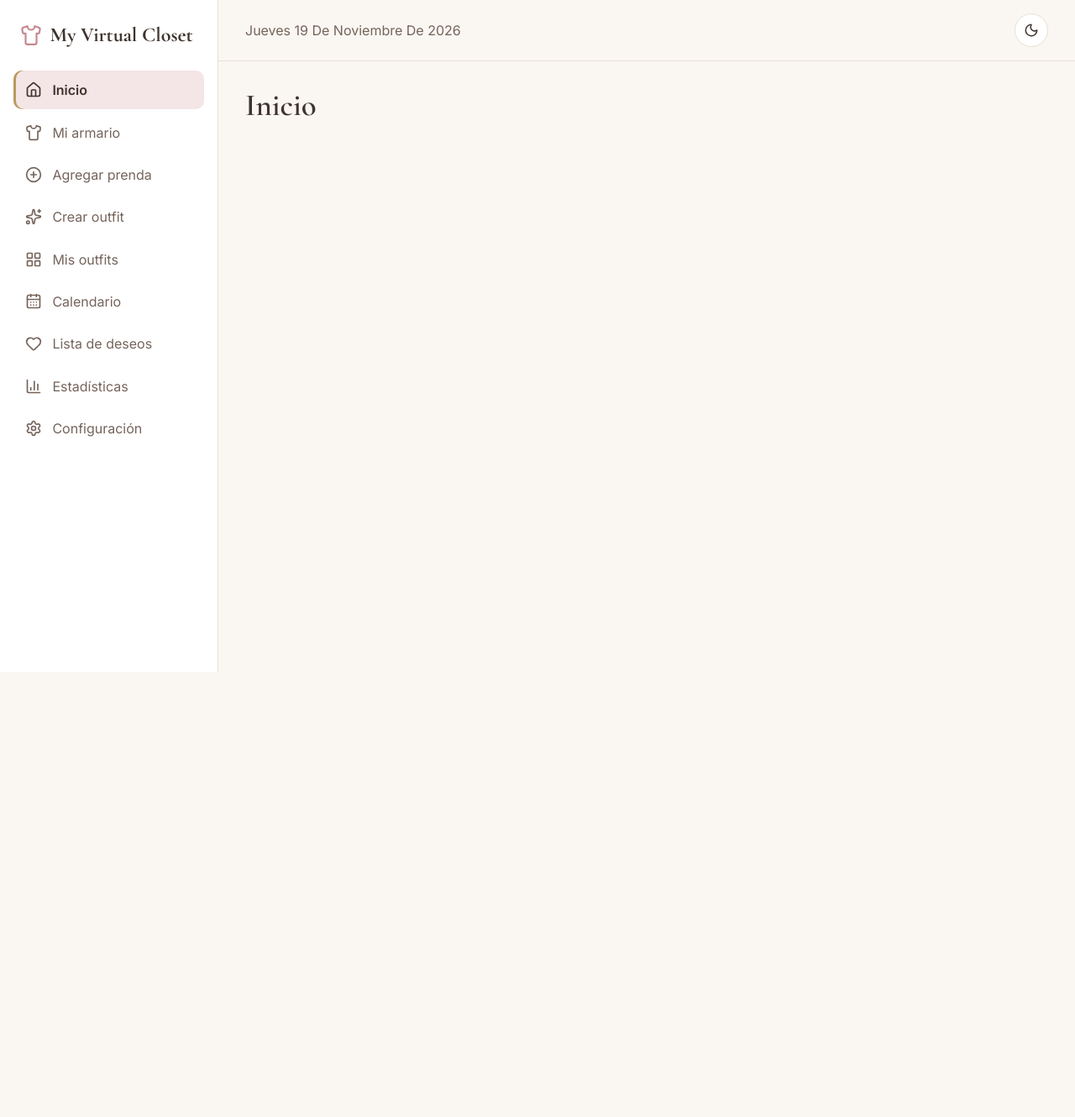
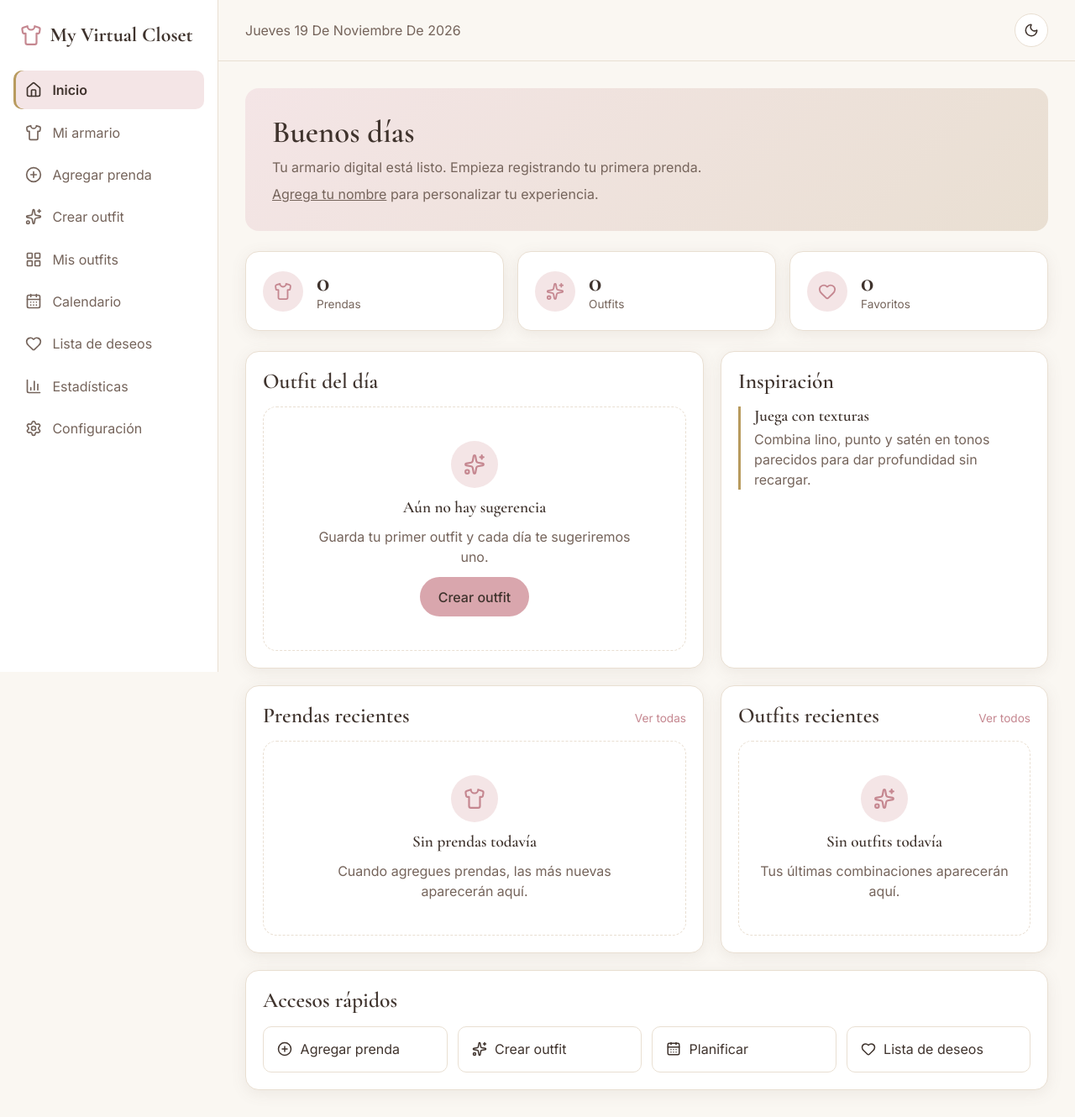
Before and after one commit to dansire/my-virtual-closet, a React (Vite) app: page / in a window 1280 px wide. Shown: the whole page at 84% size. Before the commit the page ends 800 px from the top, so only its background shows below. Built offline with nearby package versions, Linux system fonts and the light colour scheme.

Commit message:
feat: add dashboard with stats, outfit of the day and quick actions

```diff
--- /dev/null
+++ b/src/components/dashboard/OutfitOfTheDay.jsx
@@ -0,0 +1,37 @@
+import { Link } from 'react-router-dom'
+import { Sparkles } from 'lucide-react'
+import EmptyState from '../common/EmptyState'
+import { OCCASIONS, STYLES } from '../../constants'
+
+const labelOf = (list, value) => list.find((i) => i.value === value)?.label ?? value
+
+export default function OutfitOfTheDay({ outfit }) {
+  if (!outfit) {
+    return (
+      <EmptyState
+        icon={Sparkles}
+        title="Aún no hay sugerencia"
+        text="Guarda tu primer outfit y cada día te sugeriremos uno."
+        actionTo="/outfits/crear"
+        actionLabel="Crear outfit"
+      />
+    )
+  }
+
+  const pieces = Object.values(outfit.items ?? {}).filter(Boolean).length
+
+  return (
+    <div>
+      <h3>{outfit.name}</h3>
+      <p style={{ color: 'var(--text-soft)', margin: '0.4rem 0 0.8rem' }}>
+        {outfit.description || 'Un look listo para estrenar hoy.'}
+      </p>
+      <span className="tag">{labelOf(OCCASIONS, outfit.occasion)}</span>
+      <span className="tag">{labelOf(STYLES, outfit.style)}</span>
+      <span className="tag">{pieces} prendas</span>
+      <p style={{ marginTop: '1rem' }}>
+        <Link to="/outfits" className="btn btn-ghost">Ver mis outfits</Link>
+      </p>
+    </div>
+  )
+}
--- /dev/null
+++ b/src/components/dashboard/QuickActions.jsx
@@ -0,0 +1,21 @@
+import { Link } from 'react-router-dom'
+import { PlusCircle, Sparkles, CalendarDays, Heart } from 'lucide-react'
+
+const ACTIONS = [
+  { to: '/armario/nueva', label: 'Agregar prenda', icon: PlusCircle },
+  { to: '/outfits/crear', label: 'Crear outfit', icon: Sparkles },
+  { to: '/calendario', label: 'Planificar', icon: CalendarDays },
+  { to: '/deseos', label: 'Lista de deseos', icon: Heart },
+]
+
+export default function QuickActions() {
+  return (
+    <div className="quick-grid">
+      {ACTIONS.map(({ to, label, icon: Icon }) => (
+        <Link key={to} to={to} className="quick-link">
+          <Icon size={18} /> {label}
+        </Link>
+      ))}
+    </div>
+  )
+}
--- /dev/null
+++ b/src/components/dashboard/StatCard.jsx
@@ -0,0 +1,11 @@
+export default function StatCard({ icon: Icon, label, value }) {
+  return (
+    <div className="card stat-card">
+      <span className="stat-icon"><Icon size={22} /></span>
+      <div>
+        <div className="stat-value">{value}</div>
+        <div className="stat-label">{label}</div>
+      </div>
+    </div>
+  )
+}
--- a/src/pages/Dashboard.jsx
+++ b/src/pages/Dashboard.jsx
@@ -1,3 +1,108 @@
+import { Link } from 'react-router-dom'
+import { Shirt, Sparkles, Heart } from 'lucide-react'
+import { useCloset } from '../hooks/useContexts'
+import { getGreeting, getDayNumber } from '../utils/dateUtils'
+import { STYLE_TIPS } from '../constants'
+import StatCard from '../components/dashboard/StatCard'
+import QuickActions from '../components/dashboard/QuickActions'
+import OutfitOfTheDay from '../components/dashboard/OutfitOfTheDay'
+import EmptyState from '../components/common/EmptyState'
+import '../styles/dashboard.css'
+
 export default function Dashboard() {
-  return <h1>Inicio</h1>
+  const { clothing, outfits, userName } = useCloset()
+
+  const favorites = clothing.filter((c) => c.favorite).length + outfits.filter((o) => o.favorite).length
+
+  const recentClothing = [...clothing]
+    .sort((a, b) => (b.createdAt || '').localeCompare(a.createdAt || ''))
+    .slice(0, 4)
+
+  const recentOutfits = [...outfits]
+    .sort((a, b) => (b.createdAt || '').localeCompare(a.createdAt || ''))
+    .slice(0, 3)
+
+  // Cambia cada día; con varios outfits no se repite el mismo todos los días.
+  const day = getDayNumber()
+  const outfitOfTheDay = outfits.length ? outfits[day % outfits.length] : null
+  const tip = STYLE_TIPS[day % STYLE_TIPS.length]
+
+  return (
+    <>
+      <section className="hero">
+        <h1>{getGreeting(userName)}</h1>
+        <p>
+          {clothing.length === 0
+            ? 'Tu armario digital está listo. Empieza registrando tu primera prenda.'
+            : 'Qué bueno verte de nuevo. Tu armario te está esperando.'}
+        </p>
+        {!userName && (
+          <p><Link to="/configuracion" style={{ textDecoration: 'underline' }}>Agrega tu nombre</Link> para personalizar tu experiencia.</p>
+        )}
+      </section>
+
+      <section className="stats-grid" aria-label="Resumen del armario">
+        <StatCard icon={Shirt} label="Prendas" value={clothing.length} />
+        <StatCard icon={Sparkles} label="Outfits" value={outfits.length} />
+        <StatCard icon={Heart} label="Favoritos" value={favorites} />
+      </section>
+
+      <div className="dash-grid">
+        <section className="card">
+          <div className="section-title"><h2>Outfit del día</h2></div>
+          <OutfitOfTheDay outfit={outfitOfTheDay} />
+        </section>
+
+        <section className="card">
+          <div className="section-title"><h2>Inspiración</h2></div>
+          <div className="tip">
+            <h3>{tip.title}</h3>
+            <p>{tip.text}</p>
+          </div>
+        </section>
+      </div>
+
+      <div className="dash-grid">
+        <section className="card">
+          <div className="section-title">
+            <h2>Prendas recientes</h2>
+            <Link to="/armario">Ver todas</Link>
+          </div>
+          {recentClothing.length === 0 ? (
+            <EmptyState icon={Shirt} title="Sin prendas todavía" text="Cuando agregues prendas, las más nuevas aparecerán aquí." />
+          ) : (
+            <ul className="mini-list">
+              {recentClothing.map((item) => (
+                <li key={item.id}>
+                  <span className="swatch" style={{ background: item.mainColor }} />
+                  <div>{item.name}<small>{item.category}</small></div>
+                </li>
+              ))}
+            </ul>
+          )}
+        </section>
+
+        <section className="card">
+          <div className="section-title">
+            <h2>Outfits recientes</h2>
+            <Link to="/outfits">Ver todos</Link>
+          </div>
+          {recentOutfits.length === 0 ? (
+            <EmptyState icon={Sparkles} title="Sin outfits todavía" text="Tus últimas combinaciones aparecerán aquí." />
+          ) : (
+            <ul className="mini-list">
+              {recentOutfits.map((o) => (
+                <li key={o.id}><div>{o.name}<small>{o.occasion}</small></div></li>
+              ))}
+            </ul>
+          )}
+        </section>
+      </div>
+
+      <section className="card">
+        <div className="section-title"><h2>Accesos rápidos</h2></div>
+        <QuickActions />
+      </section>
+    </>
+  )
 }
--- /dev/null
+++ b/src/styles/dashboard.css
@@ -0,0 +1,34 @@
+.hero {
+  background: linear-gradient(135deg, var(--surface-alt), var(--border));
+  border-radius: var(--radius); padding: 2rem; margin-bottom: 1.5rem;
+}
+.hero p { color: var(--text-soft); margin-top: 0.5rem; max-width: 520px; }
+
+.stats-grid { display: grid; grid-template-columns: repeat(auto-fit, minmax(180px, 1fr)); gap: 1rem; margin-bottom: 1.5rem; }
+.stat-card { display: flex; align-items: center; gap: 1rem; }
+.stat-icon { display: grid; place-items: center; width: 48px; height: 48px; border-radius: 50%; background: var(--surface-alt); color: var(--accent-strong); }
+.stat-value { font-family: var(--font-title); font-size: 2rem; font-weight: 700; line-height: 1; }
+.stat-label { color: var(--text-soft); font-size: 0.85rem; }
+
+.dash-grid { display: grid; grid-template-columns: 1.4fr 1fr; gap: 1.25rem; margin-bottom: 1.25rem; }
+.section-title { margin-bottom: 1rem; display: flex; justify-content: space-between; align-items: baseline; }
+.section-title a { font-size: 0.85rem; color: var(--accent-strong); }
+
+.mini-list li { display: flex; align-items: center; gap: 0.75rem; padding: 0.6rem 0; border-bottom: 1px solid var(--border); }
+.mini-list li:last-child { border-bottom: 0; }
+.swatch { width: 28px; height: 28px; border-radius: 50%; border: 1px solid var(--border); flex-shrink: 0; }
+.mini-list small { display: block; color: var(--text-soft); }
+
+.quick-grid { display: grid; grid-template-columns: repeat(auto-fit, minmax(150px, 1fr)); gap: 0.75rem; }
+.quick-link {
+  display: flex; align-items: center; gap: 0.6rem; padding: 0.9rem 1rem;
+  border: 1px solid var(--border); border-radius: var(--radius-sm); background: var(--surface);
+  transition: transform var(--transition), background var(--transition);
+}
+.quick-link:hover { background: var(--surface-alt); transform: translateY(-2px); }
+
+.tip { border-left: 3px solid var(--gold); padding-left: 1rem; }
+.tip p { color: var(--text-soft); margin-top: 0.3rem; }
+.tag { display: inline-block; padding: 0.15rem 0.6rem; border-radius: 999px; background: var(--surface-alt); font-size: 0.75rem; margin-right: 0.35rem; }
+
+@media (max-width: 860px) { .dash-grid { grid-template-columns: 1fr; } }
```
